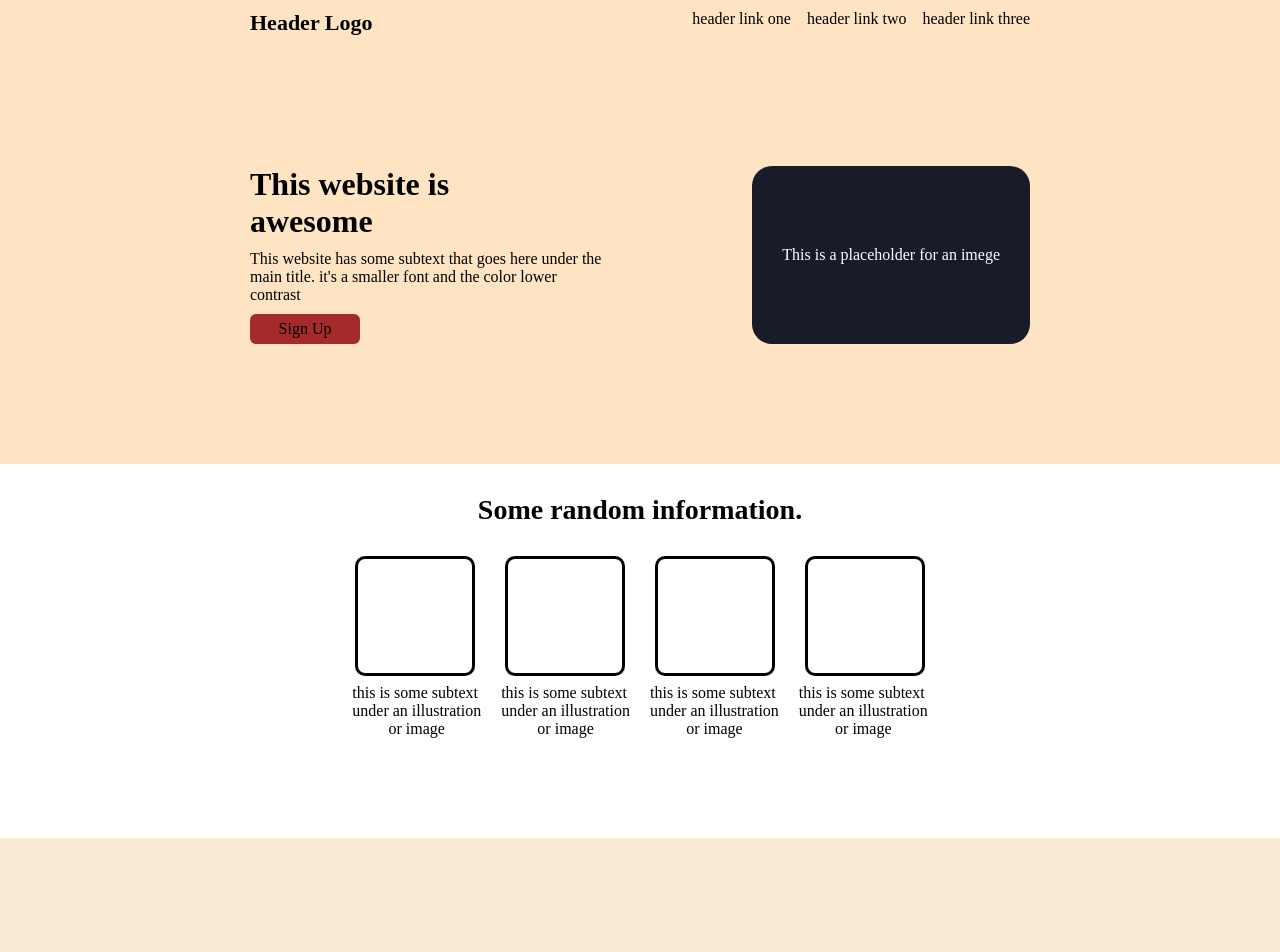
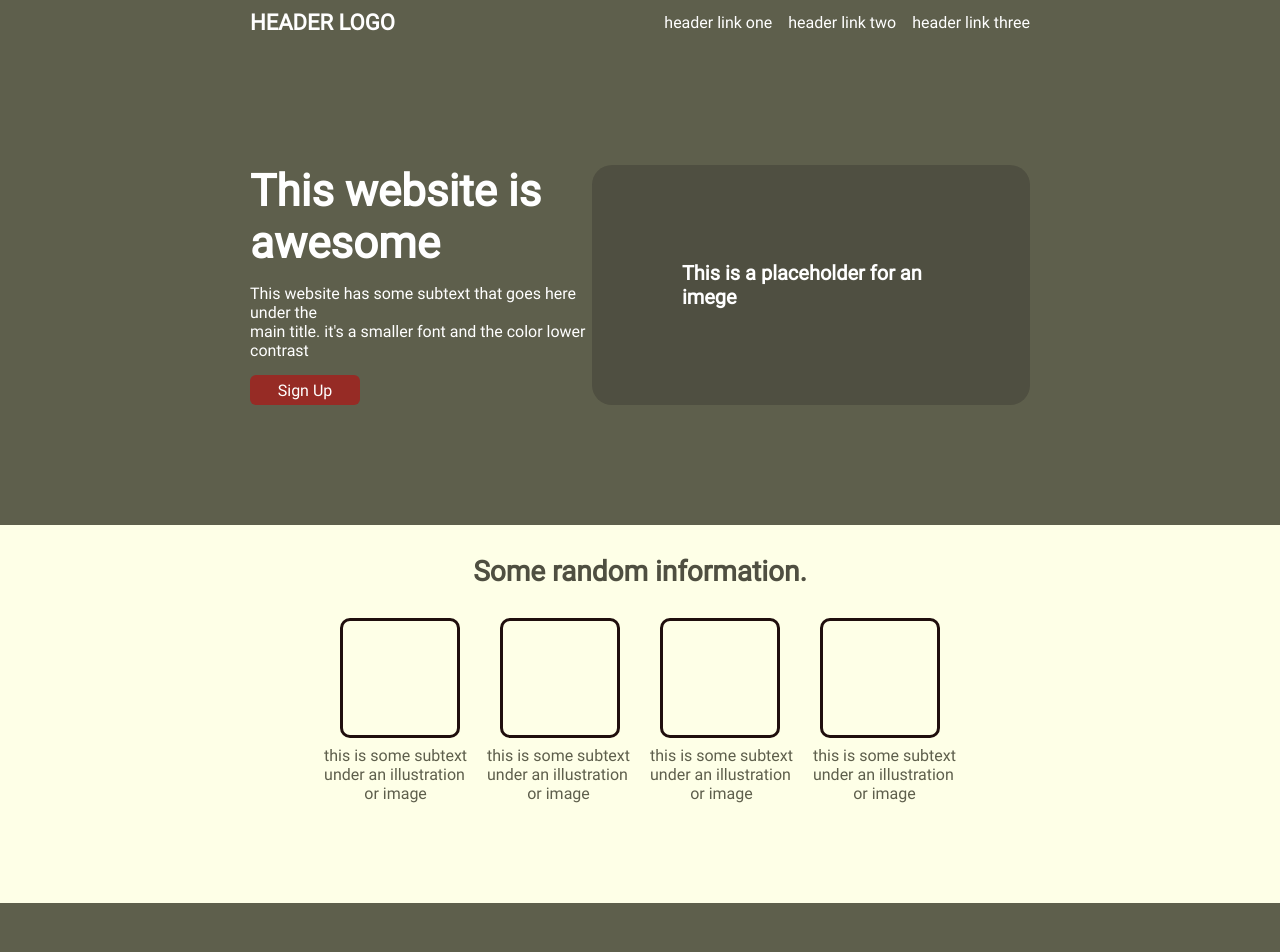
Before and after one commit to Shelter228/proect1, a plain HTML site: page index.html in a window 1280 px wide. Shown: the top 952 px of the page. Drawn offline with Linux system fonts and the light colour scheme.

Commit message:
finish task

```diff
--- a/index.html
+++ b/index.html
@@ -25,7 +25,7 @@
             This website is <br />
             awesome
           </h1>
-          <p>
+          <p class="pp" >
             This website has some subtext that goes here under the <br />
             main title. it's a smaller font and the color lower <br />
             contrast
--- a/style.css
+++ b/style.css
@@ -3,22 +3,32 @@
   margin: 0;
   box-sizing: border-box;
 }
+@font-face {
+    font-family: "Roboto";
+    src: url(fonts/Roboto-Regular.ttf);
+}
+body {
+  font-family: "Roboto";
+}
 header {
-  background-color: bisque;
-
+  background: #5E5F4C
 }
 .miniheader {
   display: flex;
   justify-content: space-between;
   padding: 10px 250px;
+  color:#ffffff
 }
 .logo {
   display: flex;
+  text-transform: uppercase;
+  font-weight: 800;
 }
 ul {
   display: flex;
   list-style-type: none;
   gap: 16px;
+  align-items: center;
 }
 .headermain {
   padding: 120px 250px;
@@ -26,36 +36,55 @@ ul {
   justify-content: space-between;
 }
 .wrap {
-
   display: flex;
   flex-direction: column;
-  gap: 10px;
+  gap: 15px;
 
 }
 .button {
-  background-color: brown;
+  background: #962B25;
   border-radius: 6px;
   width: 110px;
   height: 30px;
   display: flex;
   justify-content: center;
   align-items: center;
+  color: #ffffff;
 }
 .imageblock {
-  background-color: #181c29;
-  padding: 20px 30px;
+  background: #4f4f41;
+  padding: 20px 90px;
   color: #ffffff;
   display: flex;
   justify-content: center;
   align-items: center;
   border-radius: 20px;
+  font-size: 20px;
+  font-weight: 600;
+}
+h1 {
+  font-size: 44px;
+  color: #ffffff;
+  font-weight: 800;
+}
+.pp {
+  color: #ffffff;
+  font-weight: 500;
 }
 /* container 1 */
-h2 {
+.container2 {
+  color: #5E5F4C;
+  background-color: #feffe7;
   display: flex;
   justify-content: center;
+  align-items: center;
+  flex-direction: column;
+}
+h2 {
   padding: 30px 0 30px 0;
   font-size: 28px;
+  font-weight: 800;
+  color: #4f4f41;
 }
 h3 {
   font-weight: 700;
@@ -64,13 +93,13 @@ h3 {
 .box {
   height: 120px;
   width: 120px;
-  border: 3px solid black;
+  border: 3px solid #1f0e0d;
   border-radius: 10px;
 }
 .boxs {
   display: flex;
   justify-content: center;
-  gap: 30px;
+  gap: 40px;
 }
 .texts {
   display: flex;
@@ -88,20 +117,24 @@ h3 {
   justify-content: center;
   align-items: center;
   font-size: 30px;
-  background-color: antiquewhite;
+  background-color: #5E5F4C;
   height: 400px;
+  color: #ffffff;
+  font-weight: 600;
+  letter-spacing: 0.07em;
 }
 /* container3 */
 .container4 {
   height: 330px;
   padding: 80px 150px;
+  background-color: #feffe7;
 }
 .main4 {
   display: flex;
   justify-content: space-between;
   align-items: center;
   padding: 50px 120px;
-  background-color: blue;
+  background-color: #962B25;
   border-radius: 10px;
   color: #ffffff;
 }
@@ -112,7 +145,7 @@ h3 {
   border-radius: 11px;
 }
 footer {
-  background-color: #181c29;
+  background-color: #5E5F4C;
   padding: 40px 60px;
 
 }
```
Also changed, not shown: fonts/Roboto-Regular.ttf (added).
